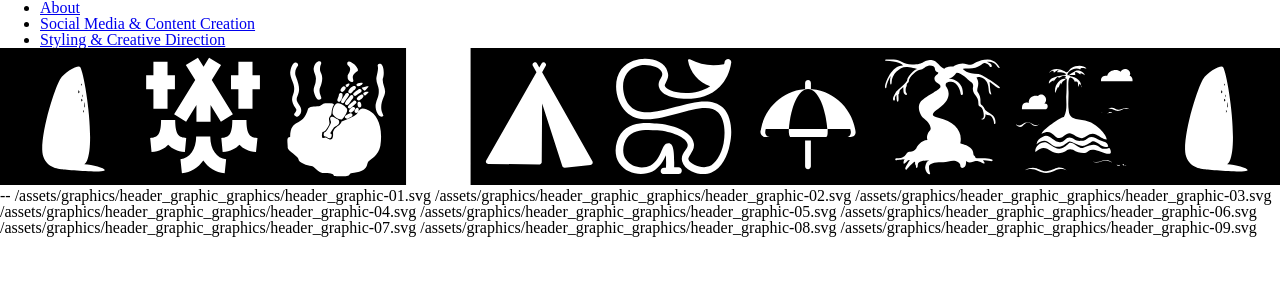
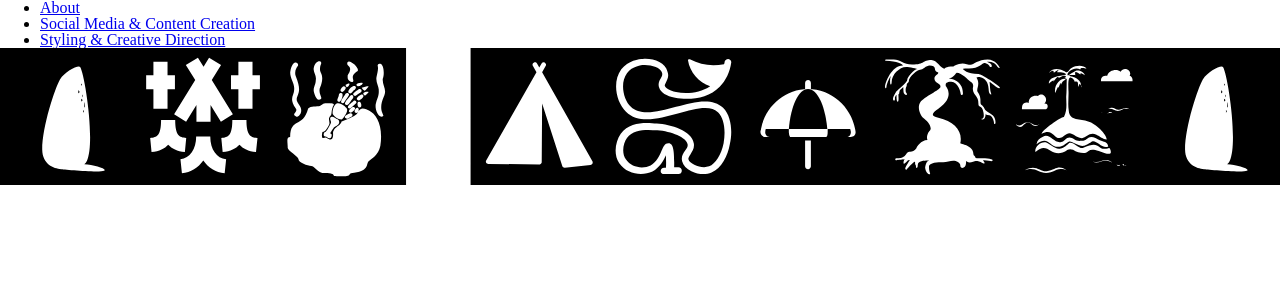
Before and after one commit to basharalidreesi/lab, a Jekyll site: the page built from styling-and-creative-direction.md, in a window 1280 px wide. Shown: the top 300 px of the page. Built offline with Jekyll 4.4.1, drawn with Linux system fonts in a browser that asks for light colours; our own code applies the rules of GitHub Pages for plain Markdown files.

Commit message:
Updated Default

```diff
--- a/_layouts/default.html
+++ b/_layouts/default.html
@@ -10,25 +10,24 @@
 		<link rel="stylesheet" type="text/css" href="/assets/css/style.css" media="screen"/>
 		<script>
 			// https://www.sitepoint.com/community/t/random-image-with-css/1785/9
+			// https://jekyllrb.com/docs/static-files/
+			// https://www.tutorialspoint.com/javascript/array_length.htm
+			// https://talk.jekyllrb.com/t/separate-items-in-array-with-commas-except-last/4041
 			if (document.getElementById) {
 				window.onload = swap;
 			};
 			function swap() {
-				var numimages=9;
 				random_header_graphic_array = new Array(
-					"/assets/graphics/header_graphic_graphics/header_graphic-01.svg",
-					"/assets/graphics/header_graphic_graphics/header_graphic-02.svg",
-					"/assets/graphics/header_graphic_graphics/header_graphic-03.svg",
-					"/assets/graphics/header_graphic_graphics/header_graphic-04.svg",
-					"/assets/graphics/header_graphic_graphics/header_graphic-05.svg",
-					"/assets/graphics/header_graphic_graphics/header_graphic-06.svg",
-					"/assets/graphics/header_graphic_graphics/header_graphic-07.svg",
-					"/assets/graphics/header_graphic_graphics/header_graphic-08.svg",
-					"/assets/graphics/header_graphic_graphics/header_graphic-09.svg"
-				);  // list them
-				x=(Math.floor(Math.random()*numimages));
+					{% assign image_files = site.static_files | where: "image", true %}
+					{% for myimage in image_files %}
+						"{{ myimage.path }}"{% if forloop.last %}{% else %}, {% endif %}
+					{% endfor %}
+				);
+				var header_graphic_number = random_header_graphic_array.length;
+				x = (Math.floor(Math.random() * header_graphic_number));
 				random_header_graphic =(random_header_graphic_array[x]);
 				document.getElementById("header_graphic").src = random_header_graphic;
+				console.log("Loaded " + random_header_graphic + " from total " + header_graphic_number);
 			}
 		</script>
 	</head>
@@ -56,11 +55,6 @@
 			</header>
 			<section class="mother_container-content_container">
 				{{ content }}
-				--
-				{% assign image_files = site.static_files | where: "image", true %}
-{% for myimage in image_files %}
-  {{ myimage.path }}
-{% endfor %}
 			</section>
 			<footer class="mother_container-footer_container"></footer>
 		</div>
```
